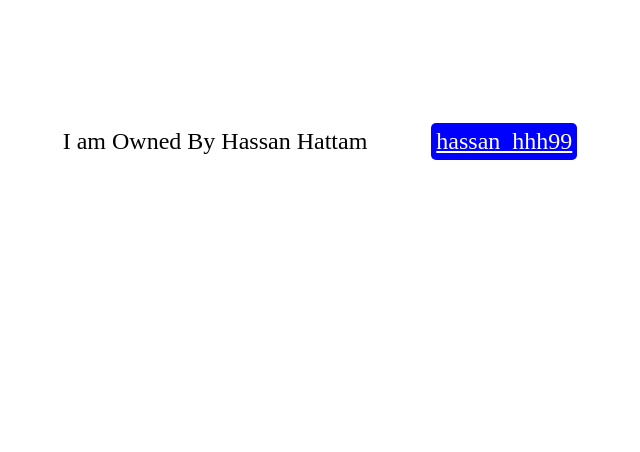
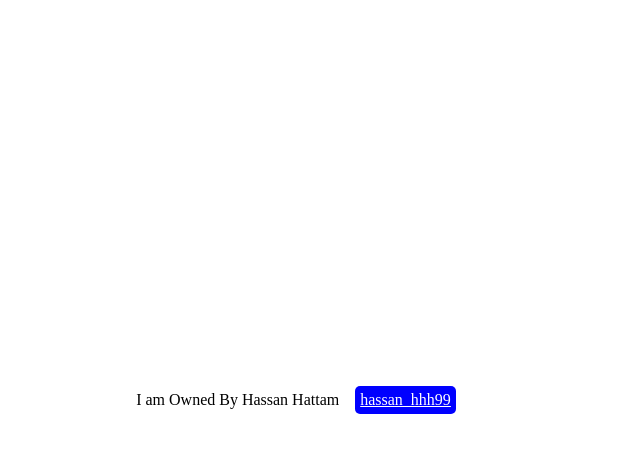
Before and after one commit to imoe0x63/hassan.domain, a plain HTML site: page index.html in a window 1280 px wide. Shown: the whole page, without its empty margins (352-992 px from the left). Drawn offline with Linux system fonts and the light colour scheme.

Commit message:
Update index.html

```diff
--- a/index.html
+++ b/index.html
@@ -1,18 +1,20 @@
+<html>
+  <head>
     <meta name="viewport" content="width=device-width, initial-scale=1.0">
 
-<style>
+    <style> body { display: flex; flex: 1; align-items: center; justify-content: center; }
       div {
         display: flex;
         flex-direction: row;
+        text-align: center;
 
-
-    margin: 2rem;
-    padding: 2rem;
+        margin: 0.5rem;
+        padding: 0.5rem;
 
         align-items: center;
         justify-content: center;
 
-    font-size: 24px;
+        font-size: 16px;
       }
 
       a {
@@ -35,7 +37,11 @@
     </style>
 
 
+  </head>
+  <body>
     <div>
       <div> I am Owned By Hassan Hattam </div>
       <a href="https://t.me/hasan_hhh99" class="username"> hassan_hhh99 </a>
     </div>
+  </body>
+</html>
```
Lines whose indentation alone changed are shown as unchanged.
